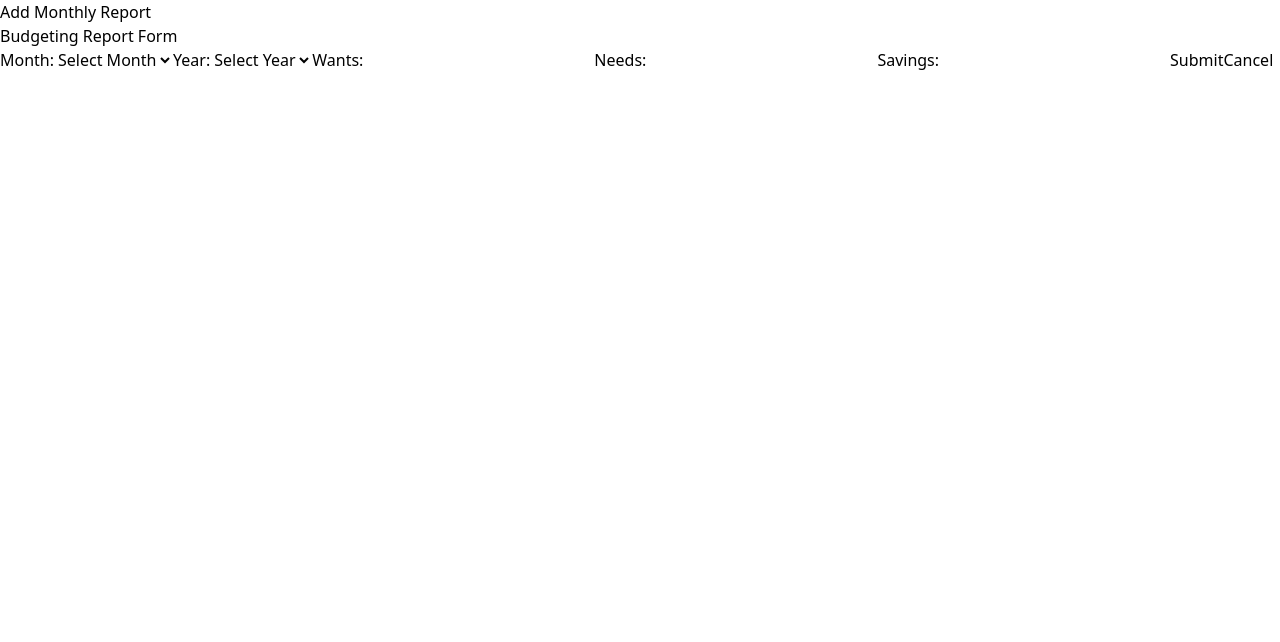
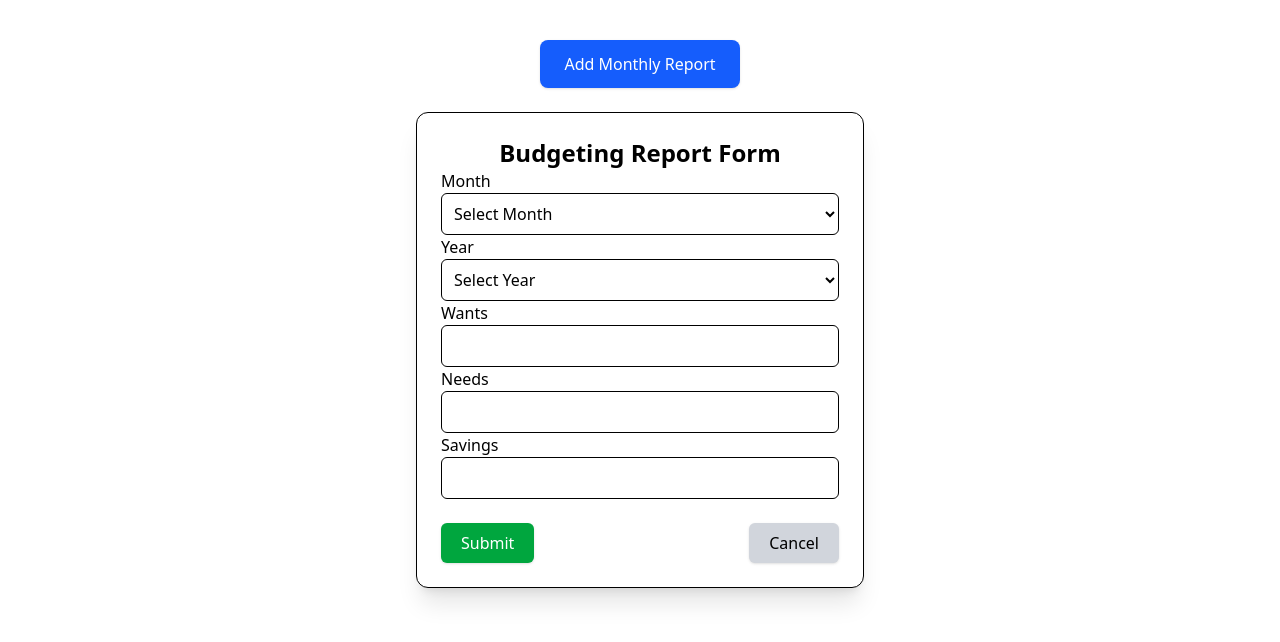
Before and after one commit to Ryan-J-Gilbert/cs391-final-project, a Next.js app: page /SubmitForm in a window 1280 px wide. Both pictures are taken after a click on the button "Add Monthly Report". Shown: the top 642 px of the page. Built offline with nearby package versions, Linux system fonts and the light colour scheme.

Commit message:
styled report form

```diff
--- a/app/SubmitForm/page.tsx
+++ b/app/SubmitForm/page.tsx
@@ -58,16 +58,31 @@ export default function SubmitForm() {
     }
 
     return (
-        <main>
-            <button onClick={openForm}>Add Monthly Report</button>
+    <main className="flex flex-col items-center py-10">
+        <button
+            onClick={openForm}
+            className="px-6 py-3 bg-blue-600 text-white rounded-lg shadow hover:bg-blue-700 transition"
+        >
+        Add Monthly Report
+        </button>
+
+        <br />
 
         {isFormOpen && (
-                <div>
-                    <form onSubmit={handleSubmit}>
-                        <h1>Budgeting Report Form</h1>
+            <div className="mt-8 w-full max-w-md bg-white shadow-xl rounded-xl p-6 border">
+                <form onSubmit={handleSubmit} className="space-y-5">
+                    <h1 className="text-2xl font-bold text-center mb-4">
+                        Budgeting Report Form
+                    </h1>
 
-                        <label>Month:</label>
-                        <select value={month} onChange={(e) => setMonth(Number(e.target.value))}>
+                    {/* Month */}
+                    <div className="flex flex-col">
+                        <label className="mb-1 font-medium">Month</label>
+                        <select
+                            value={month}
+                            onChange={(e) => setMonth(Number(e.target.value))}
+                            className="border rounded-md p-2 focus:ring-2 focus:ring-blue-500 focus:outline-none"
+                        >
                             <option value="">Select Month</option>
                             {Array.from({ length: 12 }).map((_, i) => (
                                 <option key={i + 1} value={i + 1}>
@@ -75,9 +90,16 @@ export default function SubmitForm() {
                                 </option>
                             ))}
                         </select>
+                    </div>
 
-                        <label>Year:</label>
-                        <select value={year} onChange={(e) => setYear(Number(e.target.value))}>
+                    {/* Year */}
+                    <div className="flex flex-col">
+                        <label className="mb-1 font-medium">Year</label>
+                        <select
+                            value={year}
+                            onChange={(e) => setYear(Number(e.target.value))}
+                            className="border rounded-md p-2 focus:ring-2 focus:ring-blue-500 focus:outline-none"
+                        >
                             <option value="">Select Year</option>
                             {Array.from({ length: 10 }).map((_, i) => {
                                 const y = 2020 + i;
@@ -88,36 +110,67 @@ export default function SubmitForm() {
                                 );
                             })}
                         </select>
+                    </div>
 
-                        <label htmlFor="wants">Wants:</label>
+                    {/* Wants */}
+                    <div className="flex flex-col">
+                        <label htmlFor="wants" className="mb-1 font-medium">Wants</label>
                         <input
                             type="number"
                             id="wants"
                             value={wants}
                             onChange={(e) => setWants(e.target.value)}
+                            className="border rounded-md p-2 focus:ring-2 focus:ring-blue-500 focus:outline-none"
                         />
+                    </div>
 
-                        <label htmlFor="needs">Needs:</label>
+                    {/* Needs */}
+                    <div className="flex flex-col">
+                        <label htmlFor="needs" className="mb-1 font-medium">Needs</label>
                         <input
                             type="number"
                             id="needs"
                             value={needs}
                             onChange={(e) => setNeeds(e.target.value)}
+                            className="border rounded-md p-2 focus:ring-2 focus:ring-blue-500 focus:outline-none"
                         />
+                    </div>
 
-                        <label htmlFor="savings">Savings:</label>
+                    {/* Savings */}
+                    <div className="flex flex-col">
+                        <label htmlFor="savings" className="mb-1 font-medium">Savings</label>
                         <input
                             type="number"
                             id="savings"
                             value={savings}
                             onChange={(e) => setSavings(e.target.value)}
+                            className="border rounded-md p-2 focus:ring-2 focus:ring-blue-500 focus:outline-none"
                         />
+                    </div>
 
-                        <button type="submit">Submit</button>
-                        <button type="button" onClick={closeForm}>Cancel</button>
+                    <br />
+
+                    {/* Buttons */}
+                    <div className="flex justify-between mt-6">
+                        <button
+                            type="submit"
+                            className="px-5 py-2 bg-green-600 text-white rounded-md shadow hover:bg-green-700 transition"
+                        >
+                            Submit
+                        </button>
+
+                        <button
+                            type="button"
+                            onClick={closeForm}
+                            className="px-5 py-2 bg-gray-300 text-black rounded-md shadow hover:bg-gray-400 transition"
+                        >
+                            Cancel
+                        </button>
+                    </div>
                 </form>
             </div>
         )}
     </main>
 );
+
 }
```
Lines whose indentation alone changed are shown as unchanged.
